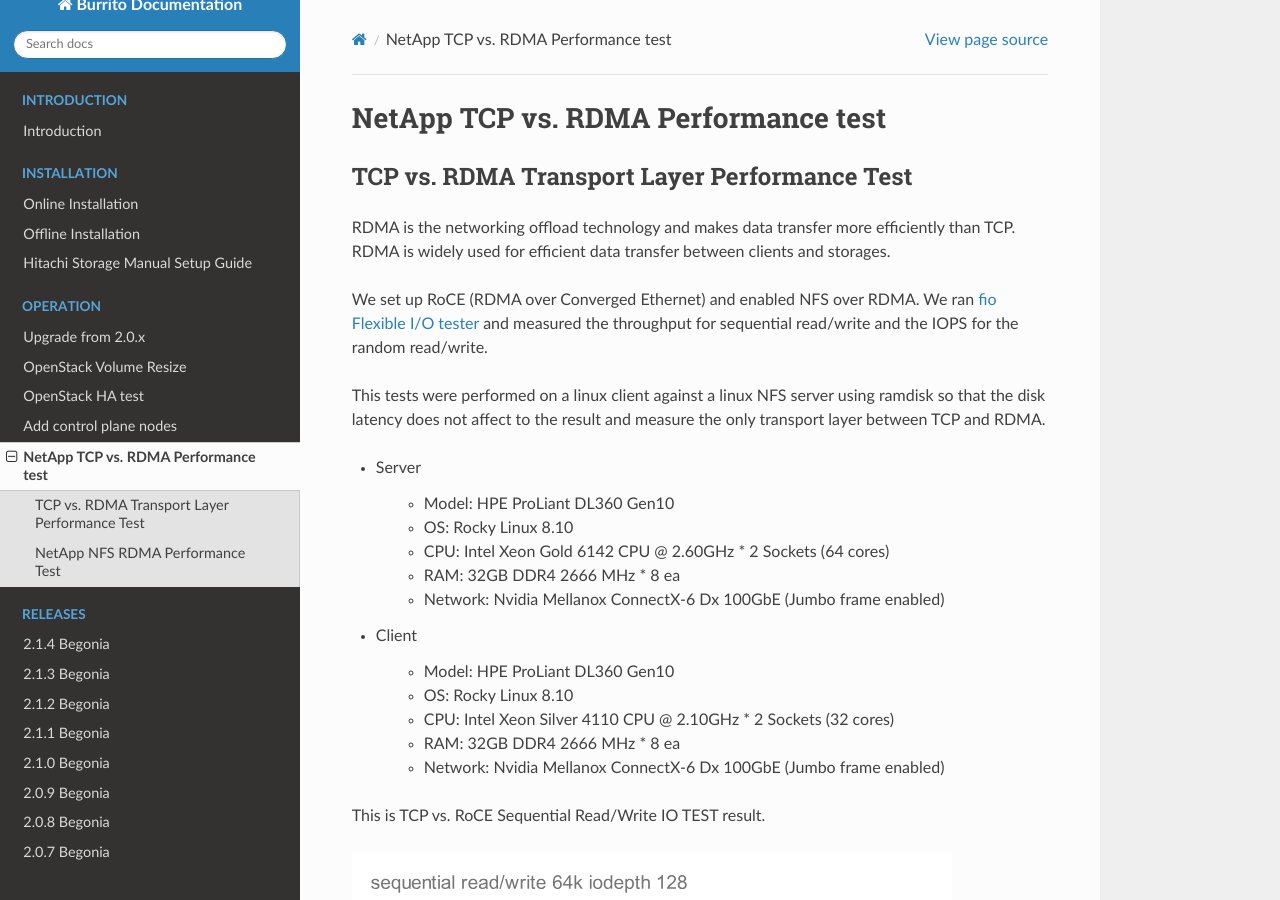
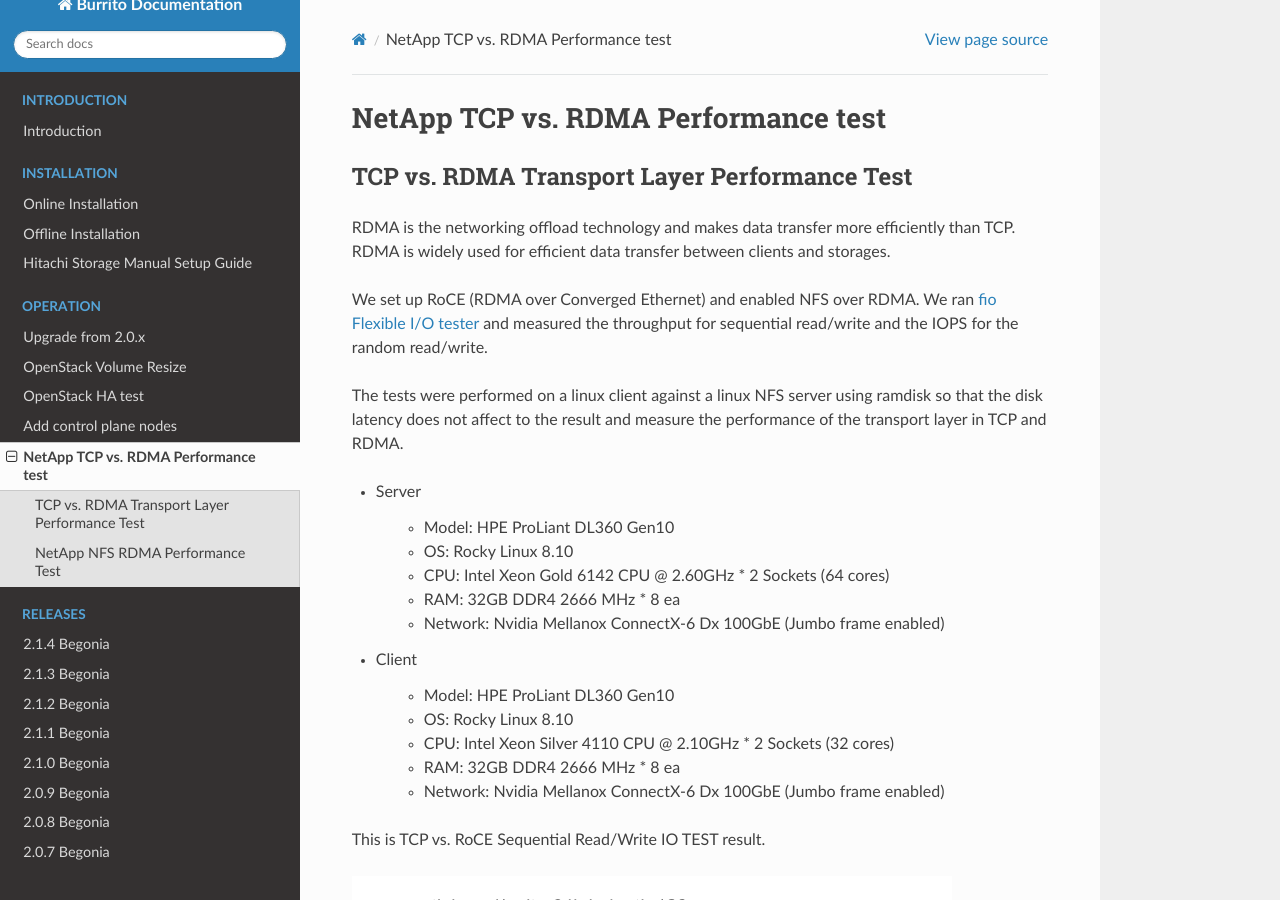
Before and after one commit to iorchard/burrito_docs, a Sphinx documentation site: the page built from source/operation/netapp_tcp_rdma_perf.rst, in a window 1280 px wide and 900 px high. Built offline with Sphinx 7.4.7 and the Read the Docs theme 3.1.0, drawn with Linux system fonts in a browser that asks for light colours; pages that are not in the unit, such as notebooks, are missing from menus; some of the changed text lies outside the part shown.

Commit message:
fix typo

```diff
--- a/source/operation/netapp_tcp_rdma_perf.rst
+++ b/source/operation/netapp_tcp_rdma_perf.rst
@@ -13,9 +13,9 @@
 measured the throughput for sequential read/write and
 the IOPS for the random read/write.
 
-This tests were performed on a linux client against a linux NFS server
+The tests were performed on a linux client against a linux NFS server
 using ramdisk so that the disk latency does not affect to the result and
-measure the only transport layer between TCP and RDMA.
+measure the performance of the transport layer in TCP and RDMA.
 
 * Server
 
```
Also changed, not shown: other parts of source/operation/netapp_tcp_rdma_perf.rst (+1 -1 lines).
